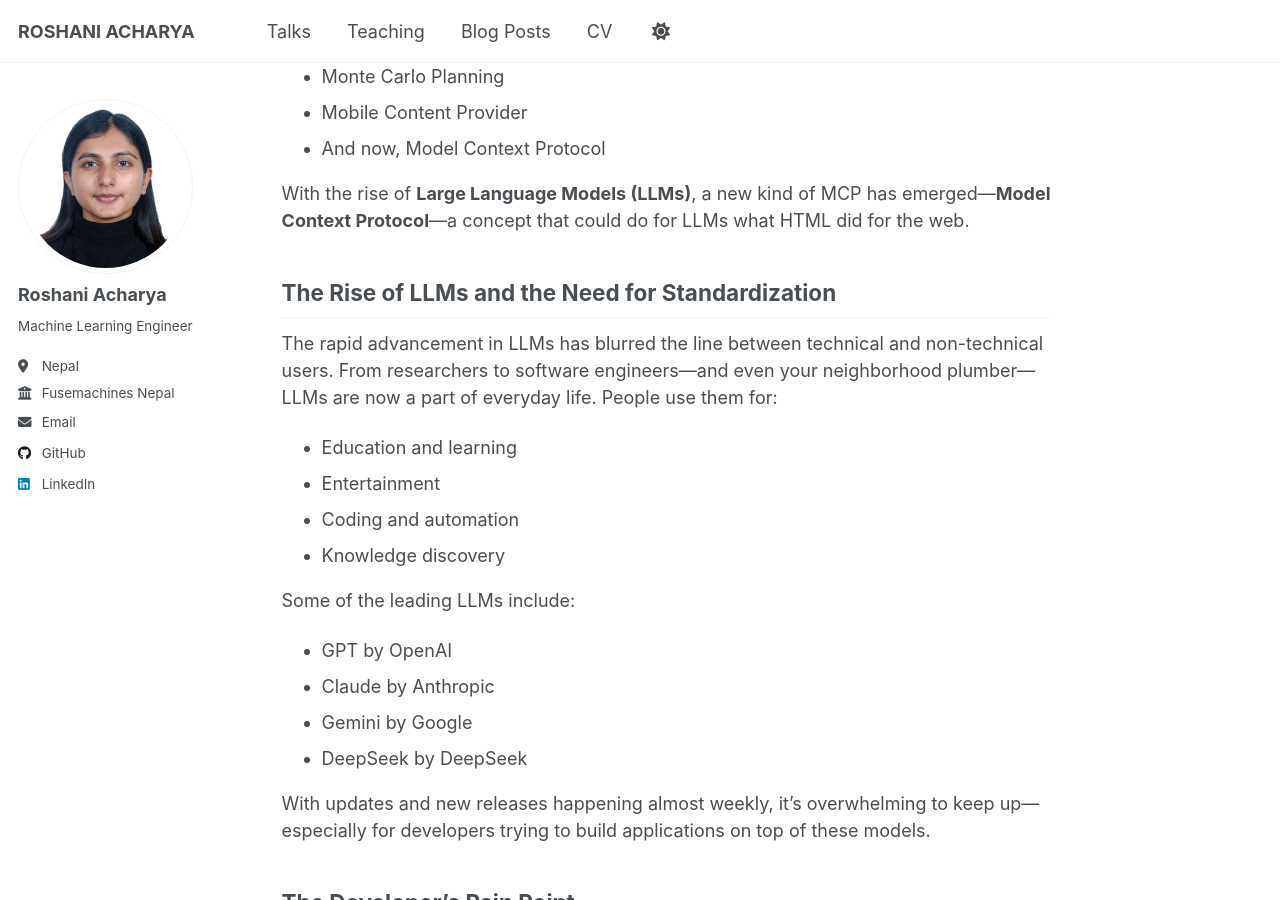
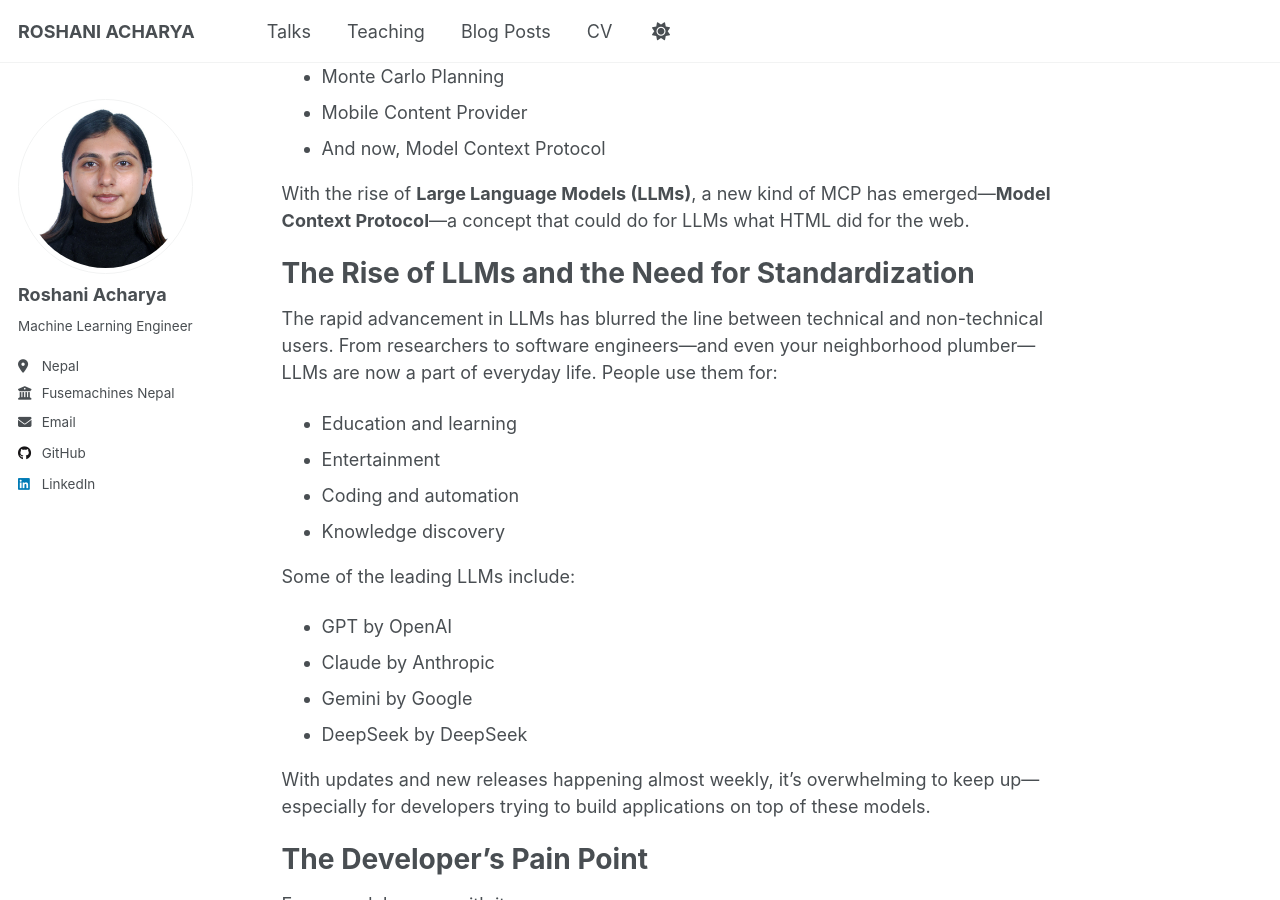
Before and after one commit to RoshaniAcharya/roshaniacharya.github.io, a Jekyll site: the page built from _posts/2025-08-01-blog-post-1.md, in a window 1280 px wide and 900 px high, scrolled down 441 px. Built offline with Jekyll 4.4.1, drawn with Linux system fonts in a browser that asks for light colours; a script that is not in the unit is left out.

Commit message:
title issue resolved

```diff
--- a/_posts/2025-08-01-blog-post-1.md
+++ b/_posts/2025-08-01-blog-post-1.md
@@ -9,7 +9,8 @@ tags:
 
 With the rise of **Large Language Models (LLMs)**, MCP has emerged—**Model Context Protocol**—a concept that could do for LLMs what HTML did for the web.
 
-# What Is MCP in the World of LLMs? Understanding the Model Context Protocol
+What Is MCP in the World of LLMs? Understanding the Model Context Protocol
+======
 
 In the world of computer science, the acronym **MCP** can mean many things:
 - Master Control Program
@@ -20,7 +21,8 @@ In the world of computer science, the acronym **MCP** can mean many things:
 
 With the rise of **Large Language Models (LLMs)**, a new kind of MCP has emerged—**Model Context Protocol**—a concept that could do for LLMs what HTML did for the web.
 
-## The Rise of LLMs and the Need for Standardization
+The Rise of LLMs and the Need for Standardization
+======
 
 The rapid advancement in LLMs has blurred the line between technical and non-technical users. From researchers to software engineers—and even your neighborhood plumber—LLMs are now a part of everyday life. People use them for:
 
@@ -37,7 +39,8 @@ Some of the leading LLMs include:
 
 With updates and new releases happening almost weekly, it's overwhelming to keep up—especially for developers trying to build applications on top of these models.
 
-## The Developer's Pain Point
+The Developer's Pain Point
+======
 
 Every model comes with its own:
 - Input/output formatting
@@ -49,7 +52,8 @@ If you're trying to test a prompt on GPT, then switch to Claude or Gemini, you'r
 
 So how do you build a seamless, consistent experience across different models, tools, and data sources?
 
-## Enter MCP – Model Context Protocol
+Enter MCP – Model Context Protocol
+======
 
 **Model Context Protocol (MCP)** is an **open protocol** developed by Anthropic that standardizes the way AI applications interact with models, tools, and context.
 
@@ -57,7 +61,8 @@ Think of MCP as HTML for AI:
 - Just as HTML standardizes how content is displayed across all web browsers,
 - MCP standardizes how context is passed and actions are requested across AI models.
 
-### Why MCP?
+Why MCP?
+======
 
 - Consistent experience across all AI applications
 - Easy tool and data source integration
@@ -67,7 +72,8 @@ Think of MCP as HTML for AI:
 Without MCP: You must manually connect M models to N tools—resulting in a mess of custom integrations.
 With MCP: Each model and tool only needs to speak MCP—resulting in a much simpler M+N setup.
 
-## MCP Architecture: Like HTTP, but for AI
+MCP Architecture: Like HTTP, but for AI
+======
 
 MCP follows a client-server architecture, where:
 
@@ -264,13 +270,15 @@ Add your server configuration:
 3. Restart Claude Desktop
 4. You should now be able to ask Claude to check weather alerts or forecasts, and it will use your MCP server tools
 
-## Final Thoughts
+Final Thoughts
+======
 
 The Model Context Protocol (MCP) is a powerful approach to simplify tool integration in the age of LLMs. It makes development faster, cleaner, and more scalable by removing the need to constantly adapt to different model quirks.
 
 As LLMs become more prevalent across industries, MCP may play a foundational role in standardizing how we build and scale intelligent systems.
 
-## Summary
+Summary
+======
 
 - MCP is a protocol that standardizes how LLMs interact with tools and data
 - Developed by Anthropic and used in apps like Claude Desktop
```
